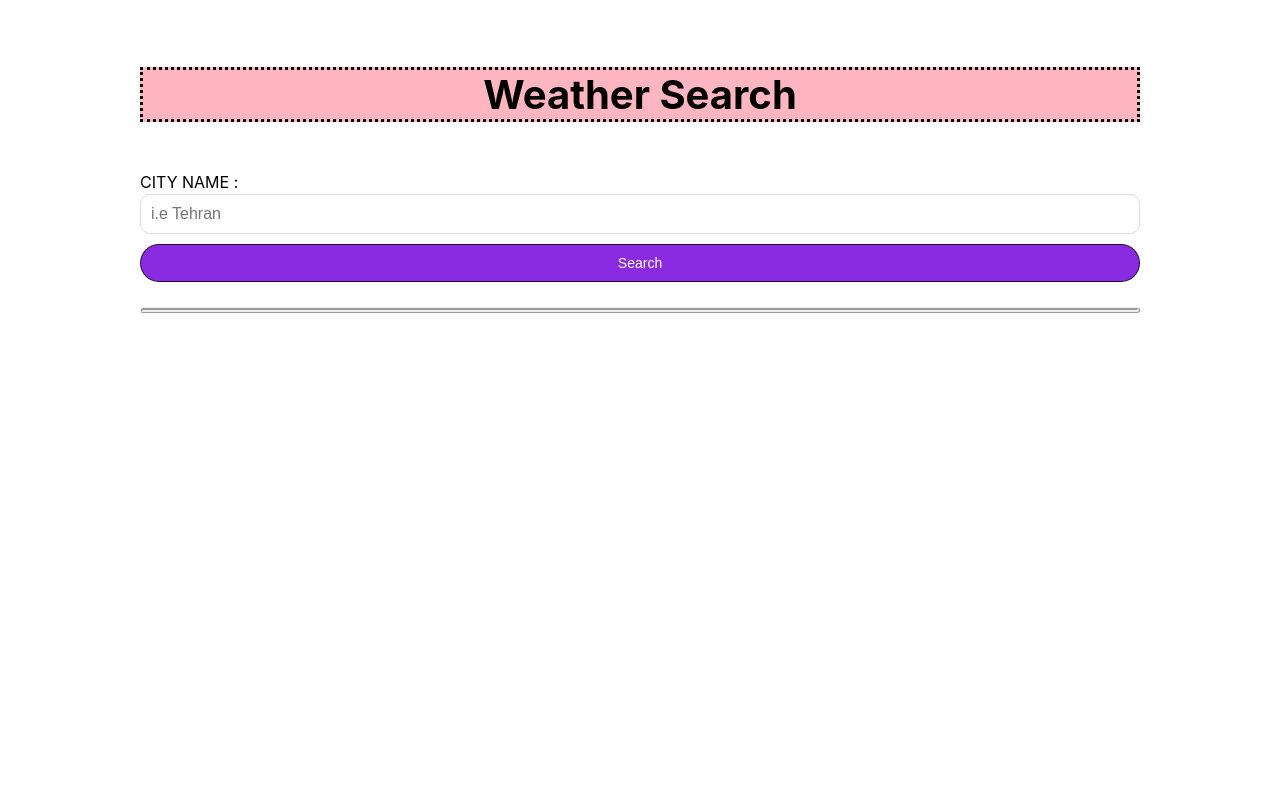
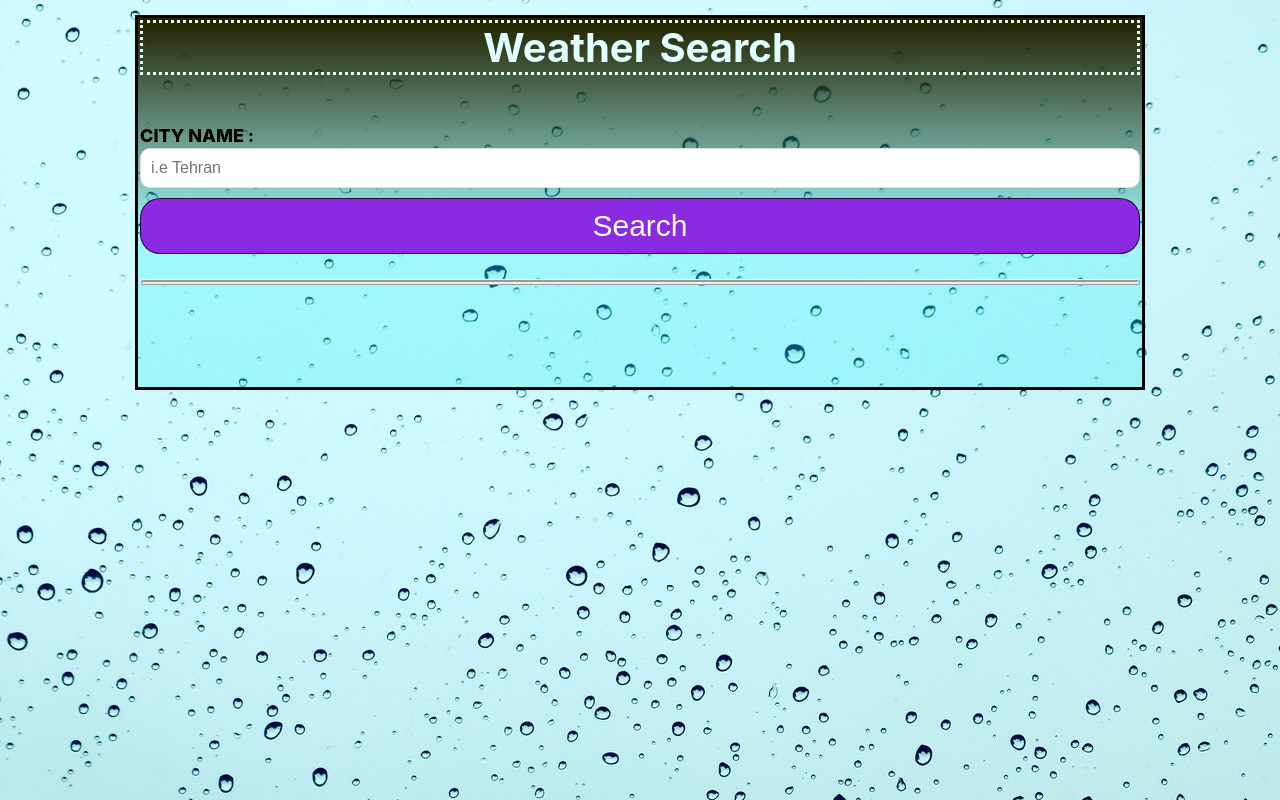
Before and after one commit to mirmahyar/weather, a React (Create React App) app: page / in a window 1280 px wide. Built offline with nearby package versions, Linux system fonts and the light colour scheme.

Commit message:
design enhancements, added background

```diff
--- a/src/App.css
+++ b/src/App.css
@@ -1,19 +1,28 @@
 html {
   font-size: 10px;
+  background-image: url("./weather-background.jpg");
+
 }
 
 .container {
-  margin: 0 auto;
+
+  margin:15px auto;
   max-width:1000px;
-  padding: 40px;
+  padding: 2px;
+  border: solid 3px;
+  box-shadow: 10px;
+  background: linear-gradient(180deg, rgba(36,36,0,1) 1%, rgba(47,239,244,0.28893555713300945) 58%);
 }
 
 .header {
   font-size: 4rem;
-  background-color: lightpink;
+  /*background-color: lightpink*/;
   text-align: center;
   margin-bottom: 50px;
   border-style: dotted;
+  margin-top: 0;
+  color:lightcyan
+
 
 }
 
@@ -22,9 +31,10 @@ html {
 
 }
 .label {
-  font-size: 1.6rem;
+  font-size: 1.8rem;
   margin-bottom: 0.2rem;
   text-transform: uppercase;
+  font-weight: 800;
 }
 
 .input {
@@ -42,7 +52,7 @@ html {
   padding: 1rem 2rem;
   border: 1px solid rgba(0,0,0,0.75);
   border-radius: 20px;
-  font-size: 1.4rem;
+  font-size: 3rem;
 
 }
 
@@ -59,4 +69,6 @@ html {
   margin-top: 25px;
   border-radius: 5px;
   border-style: ridge;
+  text-align: center;
+  background-color: lightblue;
 }
--- a/src/SearchBox.js
+++ b/src/SearchBox.js
@@ -1,4 +1,7 @@
 import React, { useState } from "react";
+
+
+
 
 function SearchBox() {
 
@@ -9,8 +12,11 @@ function SearchBox() {
         e.preventDefault();
         console.log("Submitting...")
 
-        const url = `http://api.openweathermap.org/data/2.5/weather?q=${query}&appid=0443b36ad2bf74d27d89bf3bbe003dd5`;
 
+        //const key = "0443b36ad2bf74d27d89bf3bbe003dd5"
+
+        const url = `https://api.openweathermap.org/data/2.5/weather?q=${query}&appid=0443b36ad2bf74d27d89bf3bbe003dd5`;
+        // const url = `https://api.themoviedb.org/3/search/movie?api_key=5dcf7f28a88be0edc01bbbde06f024ab&language=en-US&query=${query}&page=1&include_adult=false`;
         try {
             const resp = await fetch(url);
             const data = await resp.json();
@@ -21,8 +27,10 @@ function SearchBox() {
         }
     }
 
+
+
     return (
-        <div>
+        <div className="wrapper">
             <form className="form" name="weather" onSubmit={SearchWeather} data-netlify="true">
                 <label className="label" htmlFor="query">City name : </label>
                 <input className="input" type="text" placeholder="i.e Tehran"
@@ -32,6 +40,8 @@ function SearchBox() {
             <p className="description">
                 {weather}
             </p>
+
+
         </div>
     )
 }
```
Also changed, not shown: src/weather-background.jpg (added).
